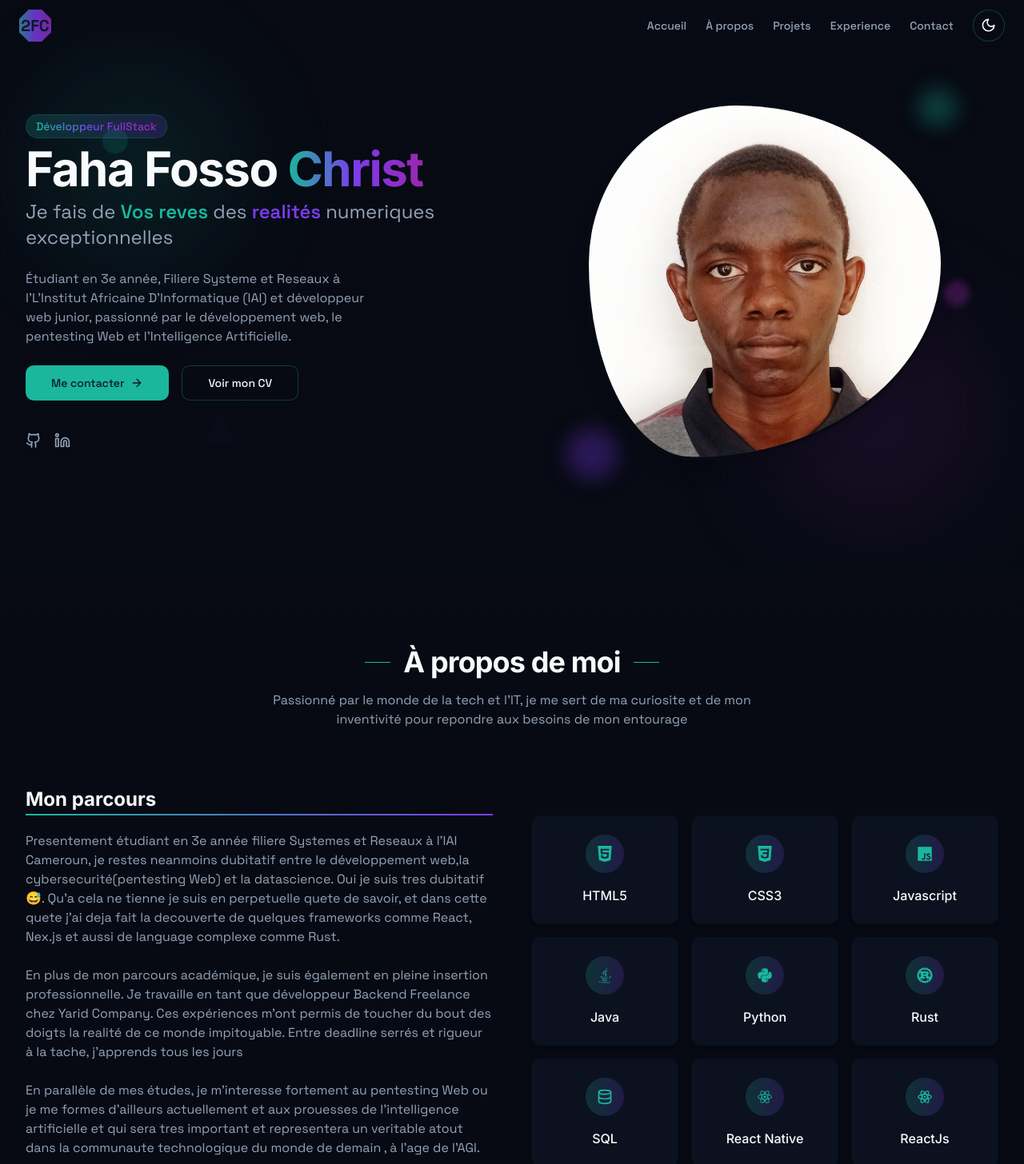
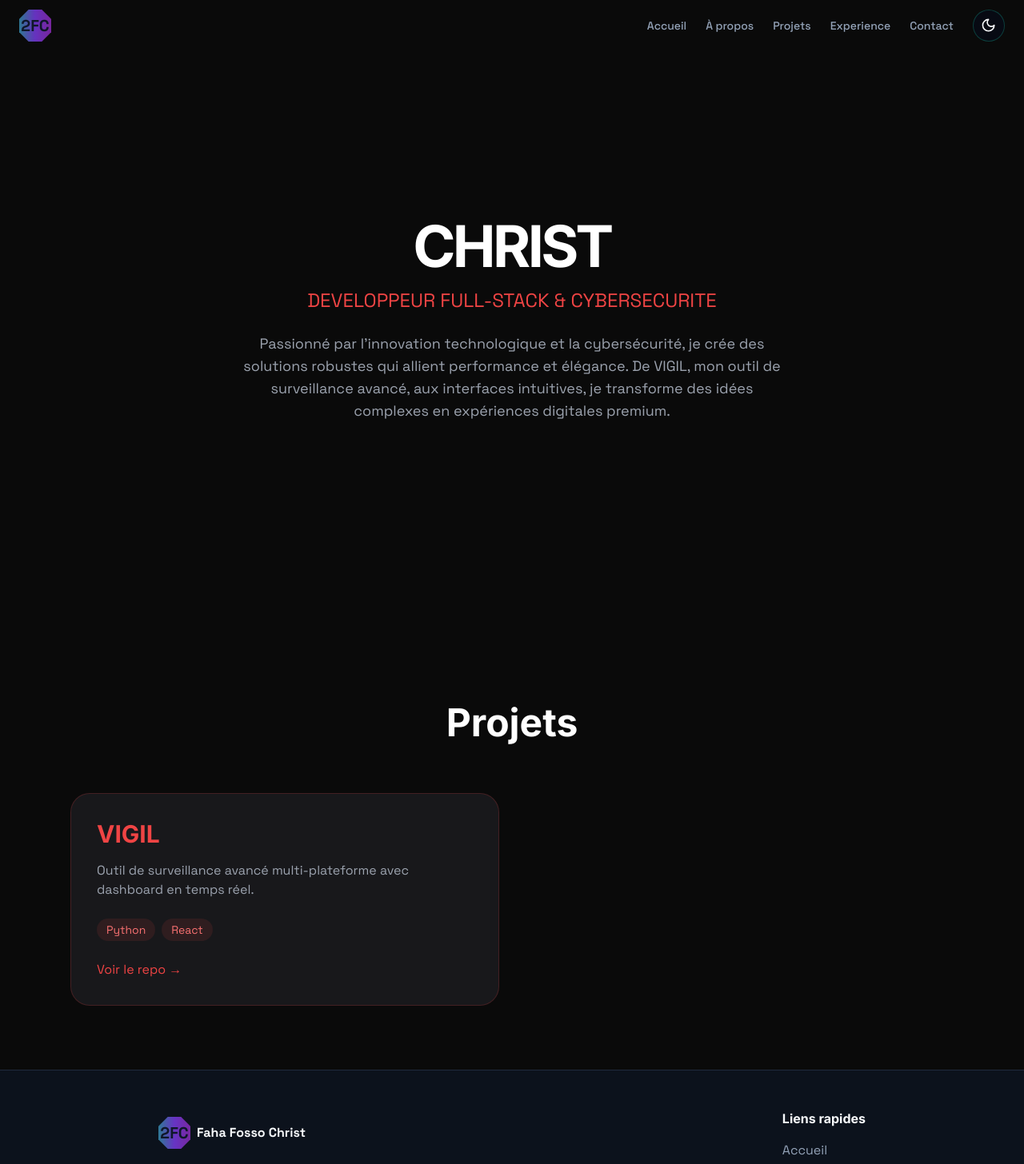
Before and after one commit to christ20351/My-Portefolio, a Next.js app: page / in a window 1280 px wide. Shown: the top 1456 px of the page at 80% size. Built offline with nearby package versions, Linux system fonts and the light colour scheme.

Commit message:
Refonte complète portfolio - Style SpaceX/Tesla + VIGIL en avant

```diff
--- a/app/page.tsx
+++ b/app/page.tsx
@@ -1,29 +1,41 @@
-import type { Metadata } from "next"
-import HeroSection from "@/components/hero-section"
-import AboutSection from "@/components/about-section"
-import ProjectsSection from "@/components/projects-section"
-import TestimonialsSection from "@/components/testimonials-section"
-import ContactSection from "@/components/contact-section"
-import ExperienceSection from "@/components/experience-section"
-
-export const metadata: Metadata = {
-  title: "2FC",
-  description:
-    "Portfolio de Faha Fosso  , Développeur Fullstack et Pentester Web en devenir",
-  icons: {
-    icon: "/photo.jpg", // Chemin relatif à /public
-  },
-};
+import React from 'react';
 
 export default function Home() {
   return (
-    <main className="flex flex-col items-center justify-center w-full">
-      <HeroSection />
-      <AboutSection />
-      <ProjectsSection />
-      <ExperienceSection />
-       <TestimonialsSection/>
-       <ContactSection />
-    </main>
-  )
+    <div className="min-h-screen bg-[#0A0A0A] text-white">
+      {/* Hero */}
+      <section className="min-h-screen flex items-center justify-center relative overflow-hidden">
+        <div className="text-center z-10">
+          <h1 className="text-7xl font-bold tracking-tighter mb-4">
+            CHRIST
+          </h1>
+          <p className="text-2xl text-red-500">DEVELOPPEUR FULL-STACK &amp; CYBERSECURITE</p>
+          <p className="mt-6 max-w-2xl mx-auto text-lg text-gray-400">
+            Passionné par l'innovation technologique et la cybersécurité, je crée des solutions robustes qui allient performance et élégance.
+            De VIGIL, mon outil de surveillance avancé, aux interfaces intuitives, je transforme des idées complexes en expériences digitales premium.
+          </p>
+        </div>
+      </section>
+
+      {/* Projects */}
+      <section className="py-20">
+        <div className="max-w-6xl mx-auto px-6">
+          <h2 className="text-5xl font-bold text-center mb-16">Projets</h2>
+          <div className="grid md:grid-cols-2 gap-8">
+            {/* VIGIL */}
+            <div className="bg-zinc-900 border border-red-500/20 rounded-3xl p-8 hover:border-red-500 transition-all group">
+              <h3 className="text-3xl font-bold mb-4 text-red-500">VIGIL</h3>
+              <p className="text-gray-400 mb-6">Outil de surveillance avancé multi-plateforme avec dashboard en temps réel.</p>
+              <div className="flex gap-2 flex-wrap">
+                <span className="px-3 py-1 bg-red-500/10 text-red-400 text-sm rounded-full">Python</span>
+                <span className="px-3 py-1 bg-red-500/10 text-red-400 text-sm rounded-full">React</span>
+              </div>
+              <a href="https://github.com/christ20351/VIGIL" className="mt-6 inline-block text-red-500 hover:underline">Voir le repo →</a>
+            </div>
+            {/* Autres projets */}
+          </div>
+        </div>
+      </section>
+    </div>
+  );
 }
```
Also changed, not shown: 1 other file (tests, documents, lock files or other folders).
